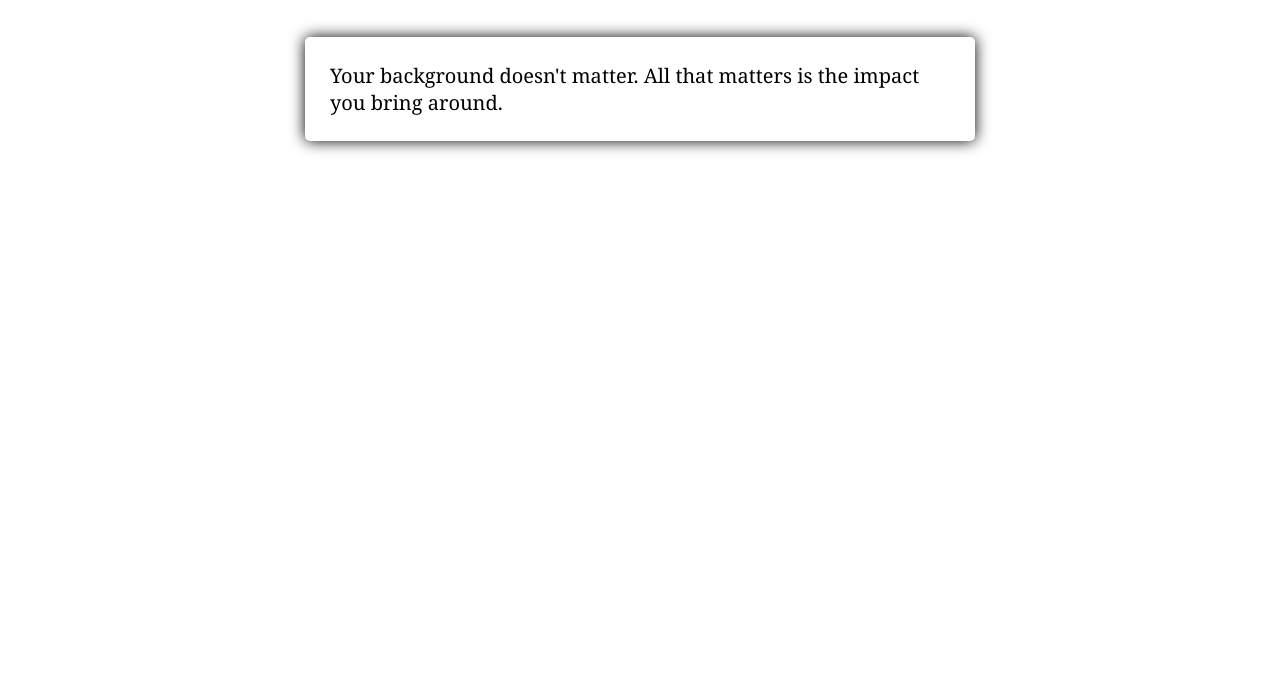
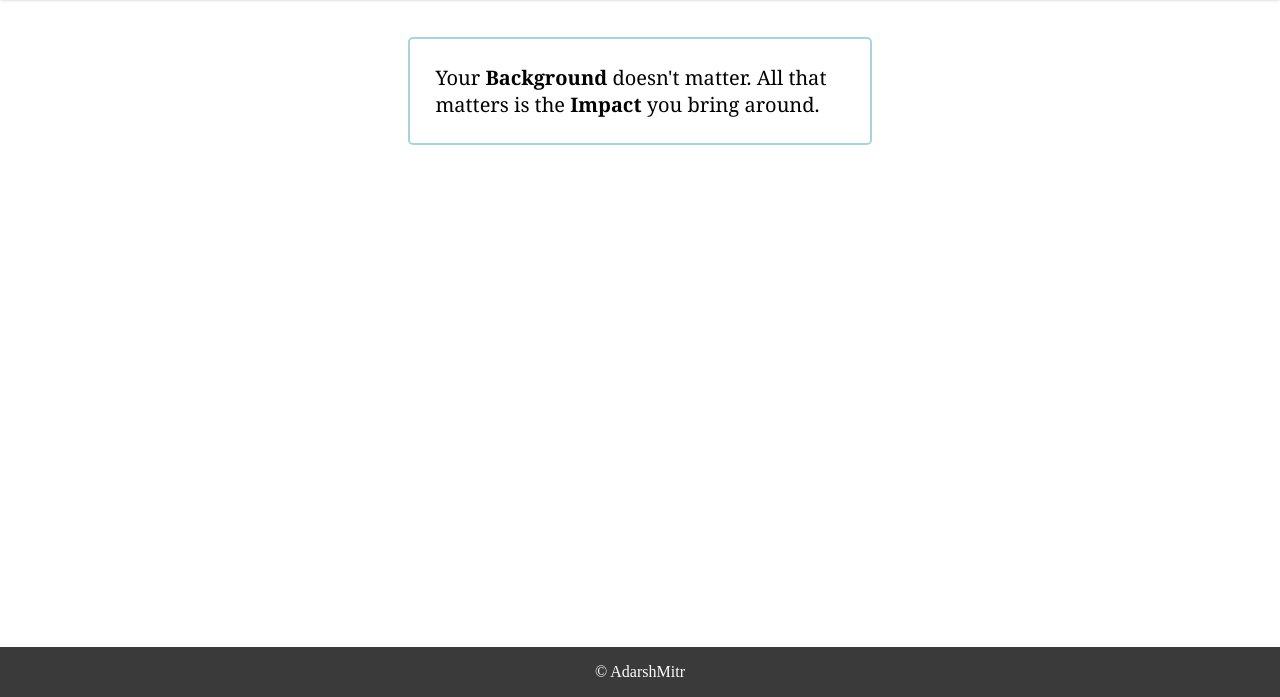
Before and after one commit to AdarshMitr/colorChanger, a plain HTML site: page index.html in a window 1280 px wide. Shown: the part 103-800 px from the top of the page. Drawn offline with Linux system fonts and the light colour scheme.

Commit message:
footer added

```diff
--- a/index.html
+++ b/index.html
@@ -21,11 +21,11 @@
         </div>
     </div>
     <div class="text">
-        <p class="para" >Your background doesn't matter. All that matters is the impact you bring around. </p>
+        <p class="para" >Your <strong>Background </strong>doesn't matter. All that matters is the <strong>Impact</strong> you bring around. </p>
     </div>
 
 
-
+    <footer id="footer"><a href="https://adarshmitr.in/">&copy; AdarshMitr</a> </footer>
     <script src="changebgcolor.js"></script>
 </body>
 </html>
--- a/style.css
+++ b/style.css
@@ -3,9 +3,16 @@
   padding: 0;
 }
 
+body{
+  display: flex;
+  flex-direction: column;
+  min-height: 100vh;
+}
 .main {
   display: flex;
   justify-content: space-between;
+  box-shadow: 0 0 5px 0;
+
 }
 .btn-container {
   margin: 15px;
@@ -59,10 +66,26 @@
 .para {
   margin: auto;
   padding: 25px;
-  width: 50%;
+  width: 33%;
   font-family: Georgia;
   font-size: 20px;
-  z-index:5;
-  box-shadow: 0 0 15px 0;
+  border: 2px solid rgb(168, 213, 221);
   border-radius: 5px;
 }
+#footer{
+
+  display: flex;
+  flex-direction: column;
+  margin-top:auto;
+  height: 50px;
+  background-color: rgba(0, 0, 0, 0.774);
+  color: white;
+  text-align: center;
+  justify-content: center;
+  text-decoration: none;
+
+}
+a:link,a:visited{
+  text-decoration: none;
+  color: rgb(255, 255, 255);
+}
```
